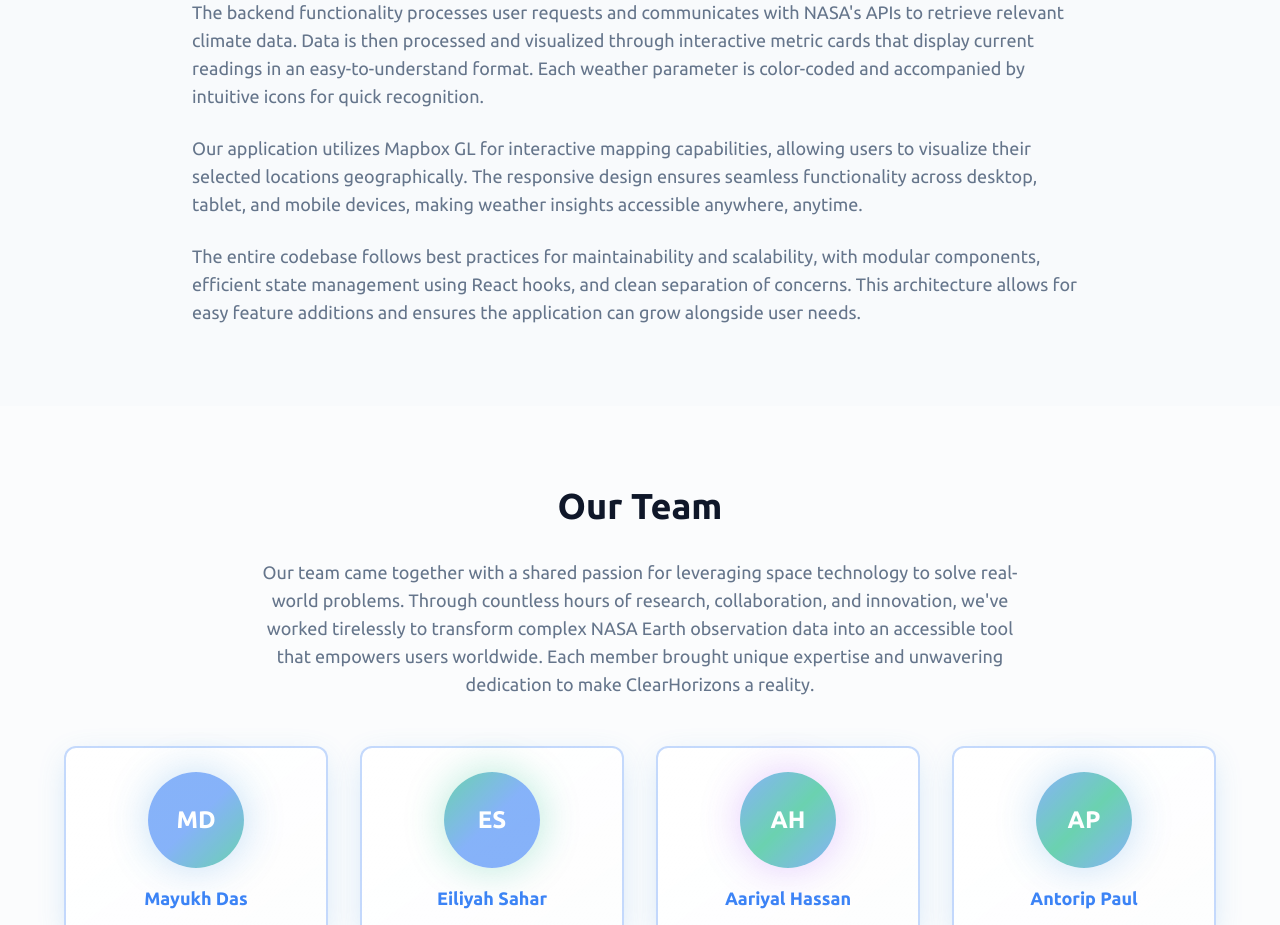
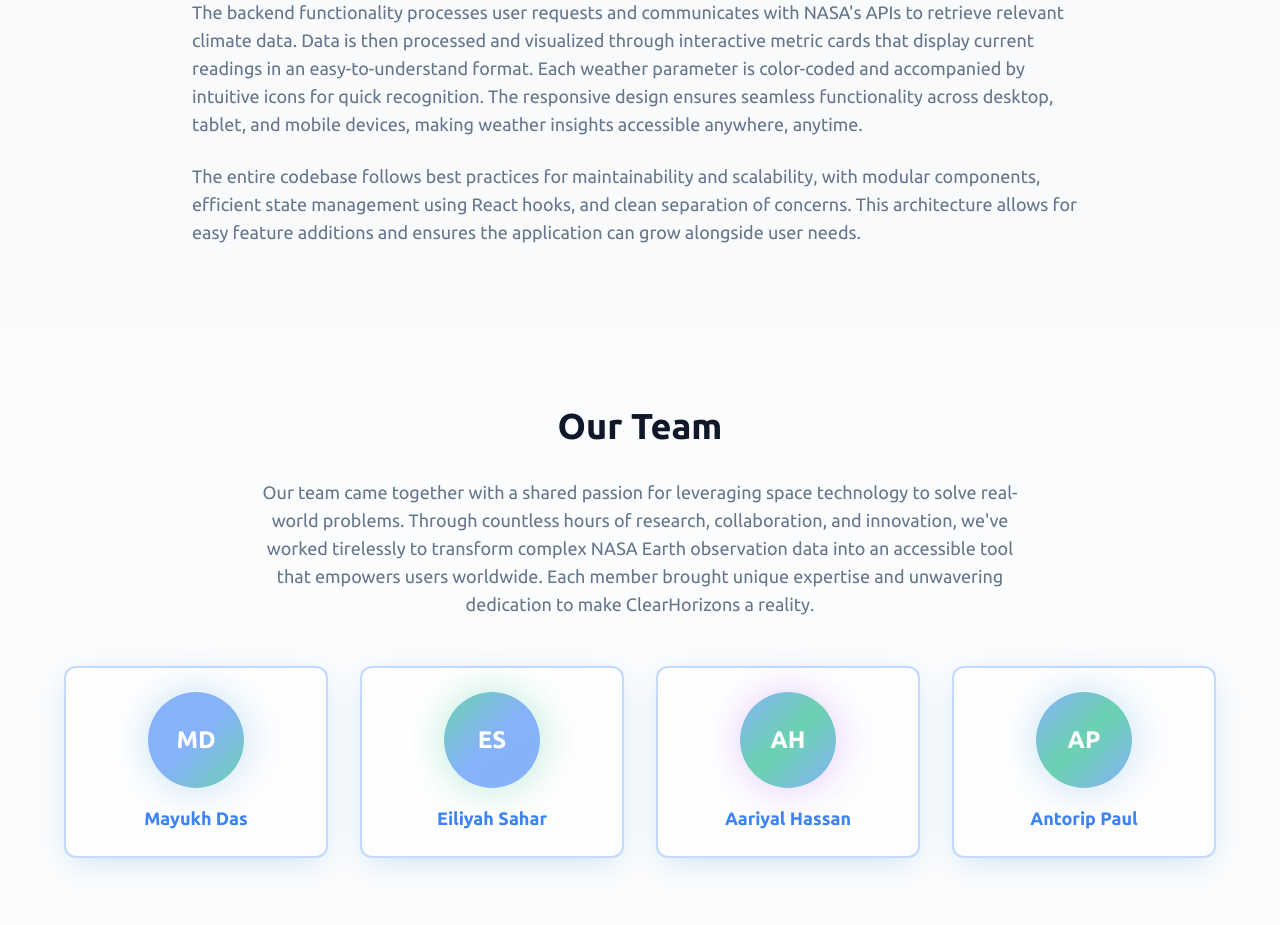
Before and after one commit to SiloWarHead/map-whisperer-dash, a React (Vite) app: page / in a window 1280 px wide. Shown: the part 2520-3445 px from the top of the page. Built offline with nearby package versions, Linux system fonts and the light colour scheme; the HTML template or start-up script is replaced by a standard one.

Commit message:
Refactor: Remove Mapbox integration

```diff
--- a/src/pages/Welcome.tsx
+++ b/src/pages/Welcome.tsx
@@ -141,10 +141,7 @@ export default function Welcome() {
               The interface is designed with user experience at its core. Users can input geographical coordinates and area parameters through an intuitive form interface. Once submitted, the dashboard fetches real-time weather data from NASA's POWER (Prediction Of Worldwide Energy Resources) API, which provides comprehensive Earth observation datasets including temperature, humidity, wind speed, air quality, rainfall, and snowfall measurements.
             </p>
             <p>
-              The backend functionality processes user requests and communicates with NASA's APIs to retrieve relevant climate data. Data is then processed and visualized through interactive metric cards that display current readings in an easy-to-understand format. Each weather parameter is color-coded and accompanied by intuitive icons for quick recognition.
-            </p>
-            <p>
-              Our application utilizes Mapbox GL for interactive mapping capabilities, allowing users to visualize their selected locations geographically. The responsive design ensures seamless functionality across desktop, tablet, and mobile devices, making weather insights accessible anywhere, anytime.
+              The backend functionality processes user requests and communicates with NASA's APIs to retrieve relevant climate data. Data is then processed and visualized through interactive metric cards that display current readings in an easy-to-understand format. Each weather parameter is color-coded and accompanied by intuitive icons for quick recognition. The responsive design ensures seamless functionality across desktop, tablet, and mobile devices, making weather insights accessible anywhere, anytime.
             </p>
             <p>
               The entire codebase follows best practices for maintainability and scalability, with modular components, efficient state management using React hooks, and clean separation of concerns. This architecture allows for easy feature additions and ensures the application can grow alongside user needs.
```
